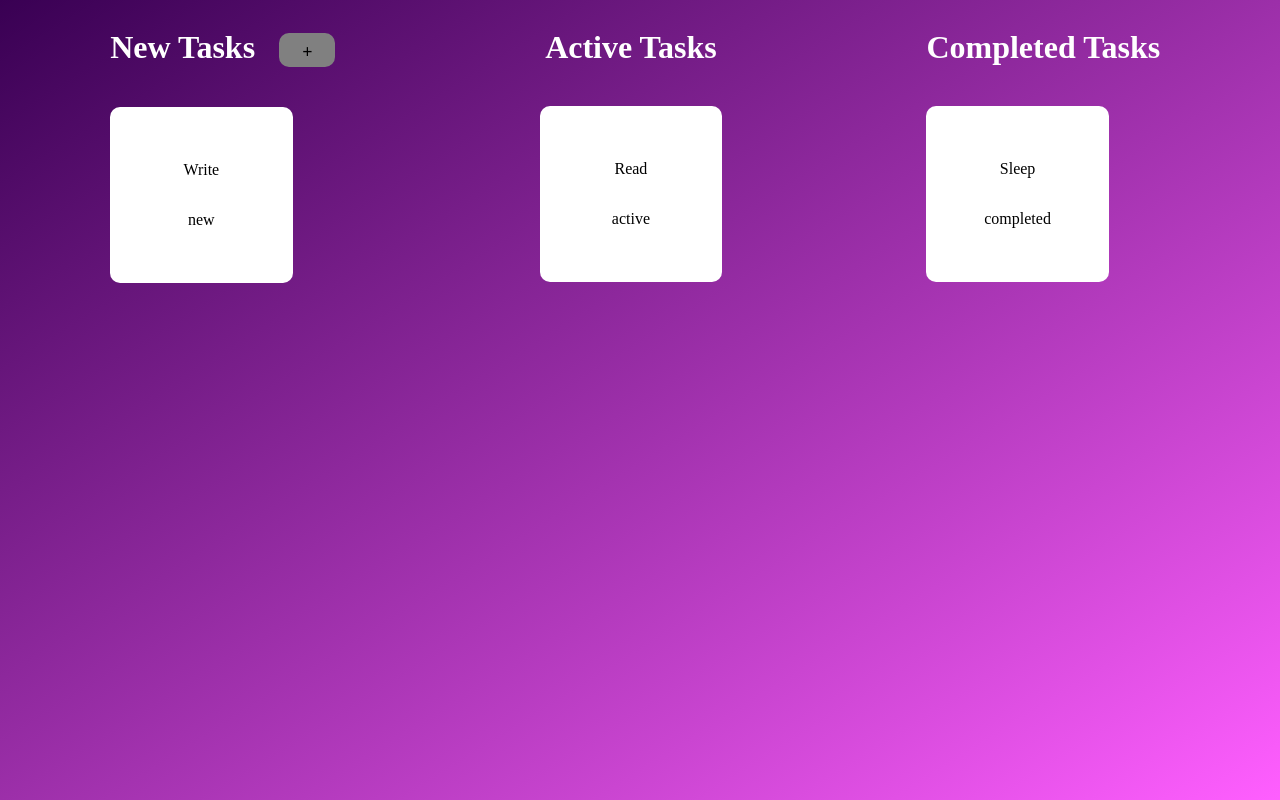
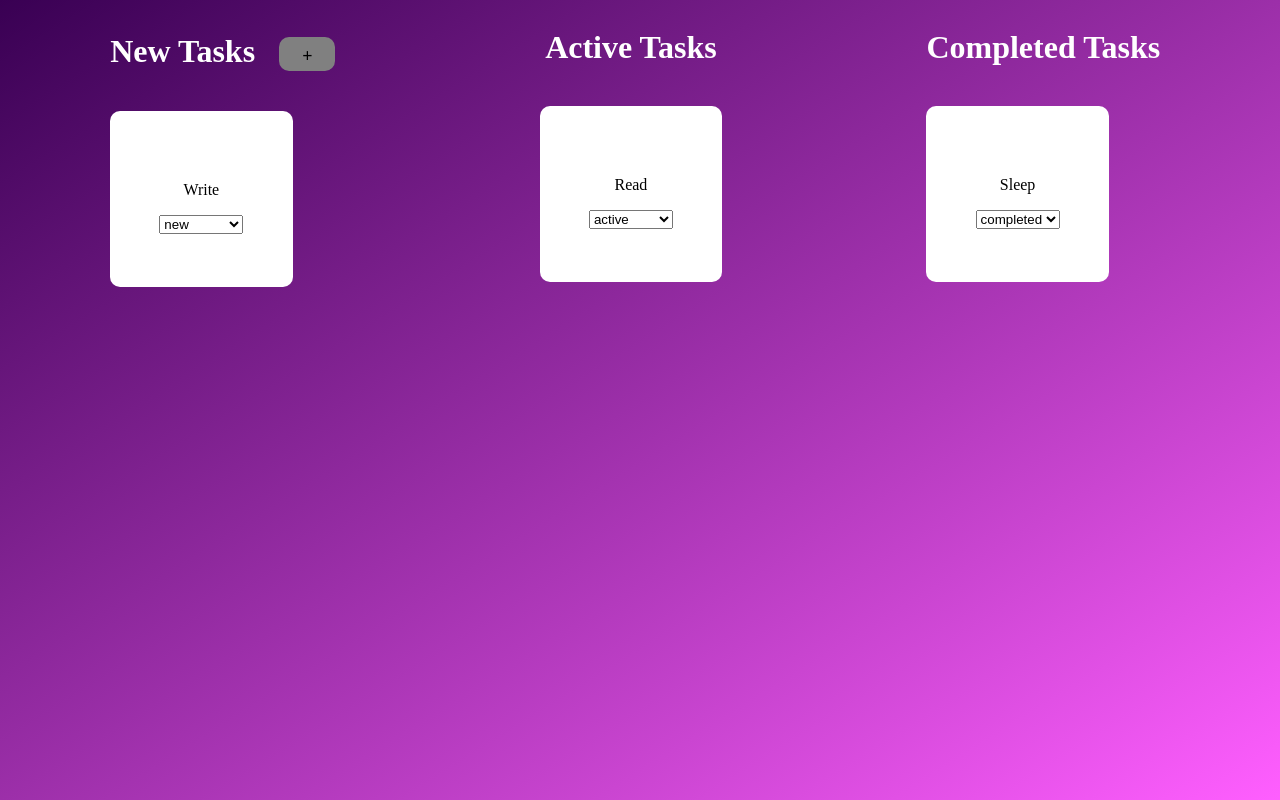
Before and after one commit to ashish-m-bhat/Tasks-Dashboard, a React (Create React App) app: page / in a window 1280 px wide. Built offline with nearby package versions, Linux system fonts and the light colour scheme.

Commit message:
Add functionality to update the task status

```diff
--- /dev/null
+++ b/src/Components/ChangeTaskStatus/ChangeTaskStatus.js
@@ -0,0 +1,49 @@
+import { useEffect } from "react";
+import { useDispatch, useSelector } from "react-redux";
+import { getTasks } from "../../Store/TasksStore";
+
+// Function to change the Task status
+// Get the task to be changed, update the allTasks[] and overwrite the localStorage
+
+const ChangeTaskStatus = (props) => {
+  const dispatcher = useDispatch();
+  // Get all the tasks
+  let allTasks = useSelector(state => state.tasks.allTasks);
+
+  // When tasks are updated, the allTasks[] gets duplicate values, with the latest values being at the last
+  // This is a bug, the localStoage doesn't have those duplicate values and on refresh, the duplicated values aren't present in the state anymore
+  // Cannot use Set since values of the allTasks[] are objects
+  // Hence add them to a map with key =>value as id=>taskObject and then get the unique values
+
+  const tasksMap = new Map();
+
+  allTasks.forEach(eachTaskObject => tasksMap.set(eachTaskObject.id, eachTaskObject));
+
+  allTasks=[];
+
+  for(let value of tasksMap.values())
+    allTasks.push(value);
+
+  useEffect(() => {
+    // get taskToBeUpdated object
+    const [taskToBeUpdated] = allTasks.filter(eachTask => eachTask.id === props.id);
+
+      // Remove the task
+      let updatedTasks = allTasks.filter(eachTask => eachTask.id !== props.id);
+
+      // Push it back
+      updatedTasks.push({...taskToBeUpdated, status: props.updatedStatus});
+
+      // Overwrite the localStorage with the new Array and update the redux store
+      localStorage.setItem('allTasks', JSON.stringify(updatedTasks));
+      dispatcher(getTasks());
+
+    // Go back to the calling component
+    props.setUpdateTaskStatus(false);
+
+  }, [props, dispatcher, allTasks]);
+
+  return ;
+};
+
+export default ChangeTaskStatus;
--- a/src/Components/DisplayTasks/DisplayEachTask.js
+++ b/src/Components/DisplayTasks/DisplayEachTask.js
@@ -1,13 +1,26 @@
-import React from 'react'
+import React, { useRef, useState } from 'react'
 import Card from '../../UI/Card/Card'
+import ChangeTaskStatus from '../ChangeTaskStatus/ChangeTaskStatus';
 
 // Displays each Task, whichever type it might be of
-const DisplayEachTask = ({name, status}) => {
+const DisplayEachTask = ({id, name, status}) => {
+  const [updateTaskStatus, setUpdateTaskStatus] = useState(false);
+  const selectStatusRef = useRef();
+
+  // Array to display select options
+  const restOfTheStatus = ['new', 'active', 'completed'].filter(e => e!==status);
   return (
-    <Card >
-      <p>{name}</p>
-      <p>{status}</p>
-    </Card>
+    <>
+      <Card >
+        <p>{name}</p>
+        <select onChange={() => setUpdateTaskStatus(true)} ref={selectStatusRef}>
+          <option value={status}>{status}</option>
+          <option value={restOfTheStatus[0]}>{restOfTheStatus[0]}</option>
+          <option value={restOfTheStatus[1]}>{restOfTheStatus[1]}</option>
+        </select>
+      </Card>
+    {updateTaskStatus && <ChangeTaskStatus id={id} updatedStatus={selectStatusRef.current.value} setUpdateTaskStatus={setUpdateTaskStatus}/>}
+    </>
   )
 }
 
--- a/src/Components/DisplayTasks/DisplayTasks.js
+++ b/src/Components/DisplayTasks/DisplayTasks.js
@@ -6,23 +6,39 @@ import { useSelector } from 'react-redux'
 import cssClasses from './DisplayTasks.module.css';
 
 // Displays 3 types of tasks : Not Started, In development and Completed
-// Get the alltasks[] array from the redux store and filter them based on the status key
+// Get the allTasks[] array from the redux store and filter them based on the status key
 const DisplayTasks = () => {
-    const alltasks = useSelector(state => state.tasks.allTasks);
+    let allTasks = useSelector(state => state.tasks.allTasks);
 
-    const newTasks = alltasks.filter(e => e.status === 'new');
-    const activeTasks = alltasks.filter(eachtask => eachtask.status === 'active');
-    const completedTasks = alltasks.filter(eachtask => eachtask.status === 'completed');
+    // When tasks are updated, the allTasks[] gets duplicate values, with the latest values being at the last
+    // This is a bug, the localStoage doesn't have those duplicate values and on refresh, the duplicated values aren't present in the state anymore
+    // Cannot use Set since values of the allTasks[] are objects
+    // Hence add them to a map with key =>value as id=>taskObject and then get the unique values
+
+    const tasksMap = new Map();
+    allTasks.forEach(eachTaskObject =>{
+      tasksMap.set(eachTaskObject.id, eachTaskObject)
+    });
+
+    allTasks=[];
+
+    for(let value of tasksMap.values())
+      allTasks.push(value);
+
+    // Now allTasks[] jhas unique values
+    const newTasks = allTasks.filter(e => e.status === 'new');
+    const activeTasks = allTasks.filter(eachtask => eachtask.status === 'active');
+    const completedTasks = allTasks.filter(eachtask => eachtask.status === 'completed');
 
   return (
     <div className={cssClasses.DisplayTasks}>
         {/* If tasks are yet to load */}
-        {(!newTasks.length || !activeTasks.length || !completedTasks.length) && <h1>Loading...</h1>}
+        {/* {(!newTasks.length || !activeTasks.length || !completedTasks.length) && <h1>Loading...</h1>} */}
 
         {/* Display Each kind of task */}
-        {!!newTasks.length && <DisplayNotStartedTasks newTasks={newTasks} />}
-        {!!activeTasks.length && <DisplayInDevelopmentTasks activeTasks={activeTasks} />}
-        {!!completedTasks.length && <DisplayCompletedTasks completedTasks={completedTasks} />}
+         <DisplayNotStartedTasks newTasks={newTasks} />
+        <DisplayInDevelopmentTasks activeTasks={activeTasks} />
+         <DisplayCompletedTasks completedTasks={completedTasks} />
     </div>
   )
 }
--- a/src/Components/NewTask/NewTask.js
+++ b/src/Components/NewTask/NewTask.js
@@ -3,7 +3,6 @@ import Button from "../../UI/Button/Button";
 import Card from "../../UI/Card/Card";
 import { useDispatch } from "react-redux";
 import { taskActions } from "../../Store/TasksStore";
-import useHttp from '../../CustomHooks/useHttp';
 
 // Displays a Form to create a new task
 const NewTask = ({ setShowNewTaskForm }) => {
@@ -23,17 +22,6 @@ const NewTask = ({ setShowNewTaskForm }) => {
       status: "new",
     };
 
-    // Object to be posted
-    const objectToPost = {
-      url: "https://react-http-bf239-default-rtdb.firebaseio.com/Tasks.json",
-      method: "POST",
-      body: JSON.stringify(newTask),
-      headers: {
-        "Content-type": "application/json",
-      }
-    };
-
-    // Send the data to the backend
 
     /*
     fetch(objectToPost.url,{
@@ -46,6 +34,7 @@ const NewTask = ({ setShowNewTaskForm }) => {
     .catch(err => alert(err));
 
     */
+
    // Update the redux store which then updates the localStorage as well
     dispatch(taskActions.addNewTask(newTask));
 
--- a/src/UI/Button/Button.module.css
+++ b/src/UI/Button/Button.module.css
@@ -10,7 +10,7 @@
     margin-left: 3vh;
     padding: 0.5em;
     text-align: center;
-
+    margin-top: 1vh;
     display: inline-block;
 }
 
```
